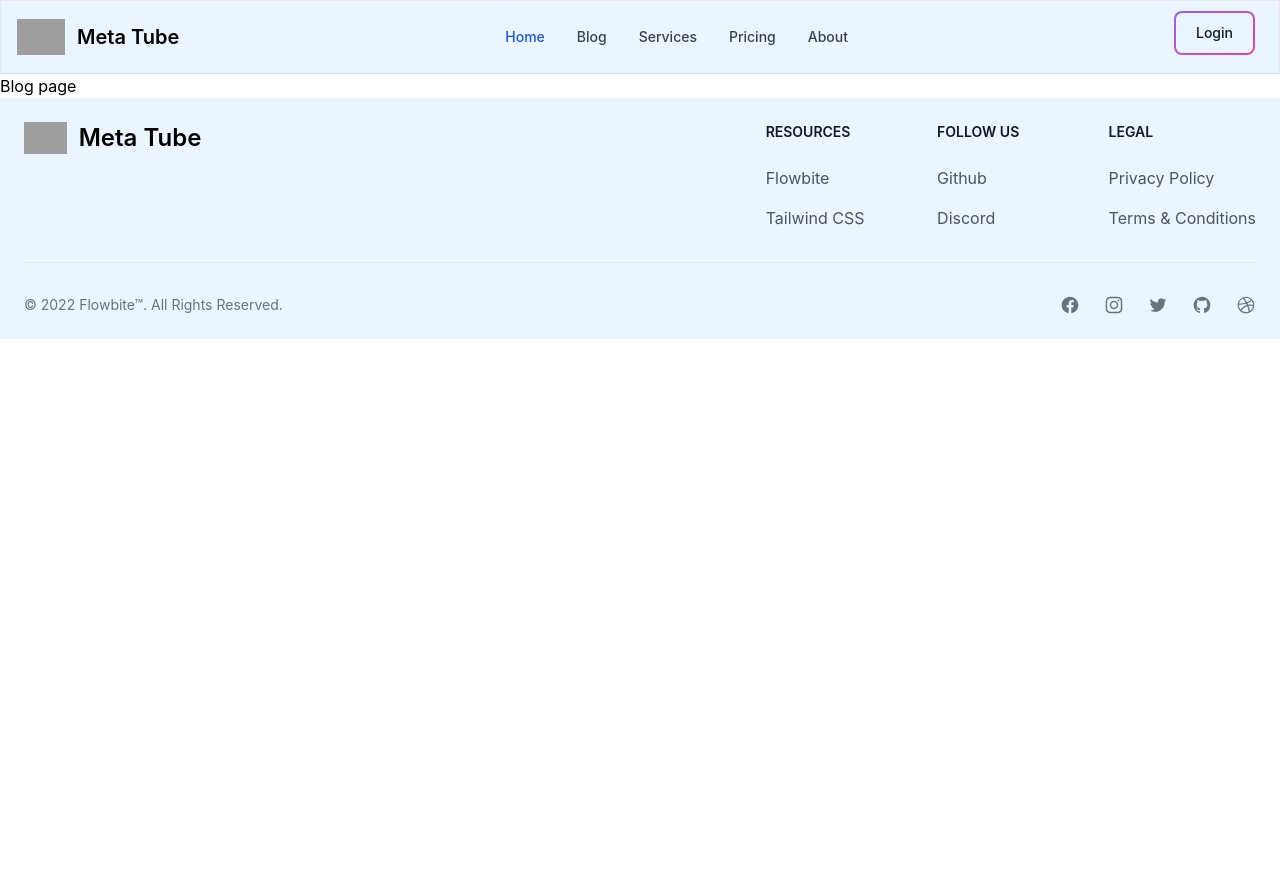
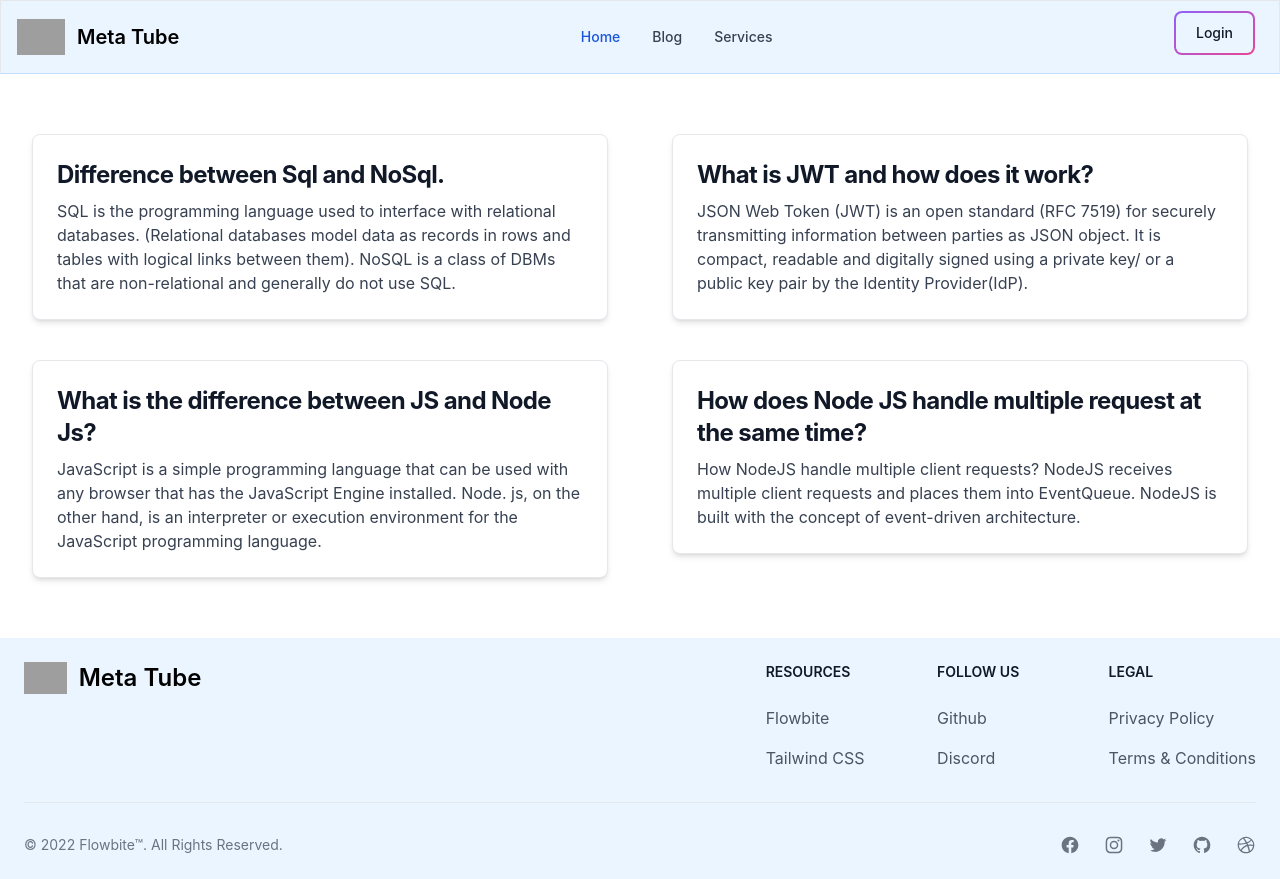
Before and after one commit to KawsarCoder/Meta-Tube-Client-Side, a React (Create React App) app: page /blog in a window 1280 px wide. Before the commit the page ends 800 px from the top, so only its background shows below. Built offline with nearby package versions, Linux system fonts and the light colour scheme; no server answers; grey boxes are pictures that could not be loaded.

Commit message:
dynamically title updated

```diff
--- a/src/AddService/AddService.js
+++ b/src/AddService/AddService.js
@@ -1,7 +1,9 @@
 import React, { useState } from "react";
+import useTitle from "../Hooks/useTitle";
 
 const AddService = () => {
   const [service, setService] = useState({});
+  useTitle("Add-service")
 
   const handleAddService = (event) => {
     event.preventDefault();
--- a/src/Blog/Blog.js
+++ b/src/Blog/Blog.js
@@ -1,9 +1,73 @@
 import React from "react";
+import useTitle from "../Hooks/useTitle";
 
 const Blog = () => {
+  useTitle("Blog")
   return (
-    <div>
-      <h1>Blog page</h1>
+    <div className="grid lg:grid-cols-2 justify-items-center my-10">
+      <div className="my-5">
+        <a
+          href="/blog"
+          class="block p-6 max-w-xl bg-white rounded-lg border border-gray-200 shadow-md hover:bg-gray-100 dark:bg-gray-800 dark:border-gray-700 dark:hover:bg-gray-700"
+        >
+          <h5 class="mb-2 text-2xl font-bold tracking-tight text-gray-900 dark:text-white">
+            Difference between Sql and NoSql.
+          </h5>
+          <p class="font-normal text-gray-700 dark:text-gray-400">
+            SQL is the programming language used to interface with relational
+            databases. (Relational databases model data as records in rows and
+            tables with logical links between them). NoSQL is a class of DBMs
+            that are non-relational and generally do not use SQL.
+          </p>
+        </a>
+      </div>
+      <div className="my-5">
+        <a
+          href="/blog"
+          class="block p-6 max-w-xl bg-white rounded-lg border border-gray-200 shadow-md hover:bg-gray-100 dark:bg-gray-800 dark:border-gray-700 dark:hover:bg-gray-700"
+        >
+          <h5 class="mb-2 text-2xl font-bold tracking-tight text-gray-900 dark:text-white">
+            What is JWT and how does it work?
+          </h5>
+          <p class="font-normal text-gray-700 dark:text-gray-400">
+            JSON Web Token (JWT) is an open standard (RFC 7519) for securely
+            transmitting information between parties as JSON object. It is
+            compact, readable and digitally signed using a private key/ or a
+            public key pair by the Identity Provider(IdP).
+          </p>
+        </a>
+      </div>
+      <div className="my-5">
+        <a
+          href="/blog"
+          class="block p-6 max-w-xl bg-white rounded-lg border border-gray-200 shadow-md hover:bg-gray-100 dark:bg-gray-800 dark:border-gray-700 dark:hover:bg-gray-700"
+        >
+          <h5 class="mb-2 text-2xl font-bold tracking-tight text-gray-900 dark:text-white">
+            What is the difference between JS and Node Js?
+          </h5>
+          <p class="font-normal text-gray-700 dark:text-gray-400">
+            JavaScript is a simple programming language that can be used with
+            any browser that has the JavaScript Engine installed. Node. js, on
+            the other hand, is an interpreter or execution environment for the
+            JavaScript programming language.
+          </p>
+        </a>
+      </div>
+      <div className="my-5">
+        <a
+          href="/blog"
+          class="block p-6 max-w-xl bg-white rounded-lg border border-gray-200 shadow-md hover:bg-gray-100 dark:bg-gray-800 dark:border-gray-700 dark:hover:bg-gray-700"
+        >
+          <h5 class="mb-2 text-2xl font-bold tracking-tight text-gray-900 dark:text-white">
+            How does Node JS handle multiple request at the same time?
+          </h5>
+          <p class="font-normal text-gray-700 dark:text-gray-400">
+            How NodeJS handle multiple client requests? NodeJS receives multiple
+            client requests and places them into EventQueue. NodeJS is built
+            with the concept of event-driven architecture.
+          </p>
+        </a>
+      </div>
     </div>
   );
 };
--- /dev/null
+++ b/src/Hooks/useTitle.js
@@ -0,0 +1,8 @@
+import { useEffect } from "react";
+
+const useTitle = (title) => {
+  useEffect(() => {
+    document.title = `${title} - Meta Tube`;
+  }, [title]);
+};
+export default useTitle;
--- a/src/Login/Login.js
+++ b/src/Login/Login.js
@@ -2,12 +2,14 @@ import React, { useContext, useState } from "react";
 import { GoogleAuthProvider } from "firebase/auth";
 import { AuthContext } from "../AuthProvider/AuthProvider";
 import { useNavigate, useLocation, Link } from "react-router-dom";
+import useTitle from "../Hooks/useTitle";
 
 const Login = () => {
   const [error, setError] = useState("");
   const navigate = useNavigate();
   const location = useLocation();
   const from = location.state?.from?.pathname || "/";
+  useTitle("Login")
 
   const { userLogin, signIn } = useContext(AuthContext);
 
--- a/src/Register/Register.js
+++ b/src/Register/Register.js
@@ -3,10 +3,12 @@ import { useContext } from "react";
 import { AuthContext } from "../AuthProvider/AuthProvider";
 import { useNavigate, Link } from "react-router-dom";
 import { useState } from "react";
+import useTitle from "../Hooks/useTitle";
 
 const Register = () => {
   const [error, setError] = useState("");
   const { createUser, updateLoginProfile } = useContext(AuthContext);
+  useTitle('Register')
 
   const navigate = useNavigate();
   const userSubmit = (event) => {
--- a/src/ReviewDetails/ReviewDetails.js
+++ b/src/ReviewDetails/ReviewDetails.js
@@ -1,10 +1,12 @@
 import React, { useContext, useEffect, useState } from "react";
 import { AuthContext } from "../AuthProvider/AuthProvider";
+import useTitle from "../Hooks/useTitle";
 import SingleReview from "./SingleReview/SingleReview";
 
 const ReviewDetails = () => {
   const { user, userLogOut } = useContext(AuthContext);
   const [reviews, setReviews] = useState([]);
+  useTitle("User-Reviews")
 
   useEffect(() => {
     fetch(`https://meta-tube-server.vercel.app/reviews?email=${user?.email}`, {
--- a/src/ServiceDetails/ServiceDetails.js
+++ b/src/ServiceDetails/ServiceDetails.js
@@ -5,9 +5,11 @@ import { PhotoProvider, PhotoView } from "react-photo-view";
 import "react-photo-view/dist/react-photo-view.css";
 import Reviews from "../Reviews/Reviews";
 import PublicReviews from "../PublicReviews/PublicReviews";
+import useTitle from "../Hooks/useTitle";
 
 const ServiceDetails = () => {
   const { title, _id, description, price, img } = useLoaderData();
+  useTitle("Service-Details");
 
   const [reviews, setReviews] = useState([]);
   useEffect(() => {
--- a/src/Services/Services.js
+++ b/src/Services/Services.js
@@ -1,9 +1,10 @@
 import React, { useEffect, useState } from "react";
 import Card from "../Card/Card";
+import useTitle from "../Hooks/useTitle";
 
 const Services = () => {
   const [services, setServices] = useState([]);
-
+  useTitle("services");
   useEffect(() => {
     fetch("https://meta-tube-server.vercel.app/services")
       .then((res) => res.json())
--- a/src/UpdateReview/UpdateReview.js
+++ b/src/UpdateReview/UpdateReview.js
@@ -1,9 +1,12 @@
 import React, { useState } from "react";
 import { useLoaderData } from "react-router-dom";
+import useTitle from "../Hooks/useTitle";
 
 const UpdateReview = () => {
   const currentReview = useLoaderData();
   const [reviews, setReviews] = useState(currentReview?.message);
+  useTitle("Update-Review");
+
   const handleUpdateReview = (event) => {
     event.preventDefault();
     fetch(`https://meta-tube-server.vercel.app/reviews/${currentReview?._id}`, {
--- a/src/layout/Header/Header.js
+++ b/src/layout/Header/Header.js
@@ -179,22 +179,6 @@ const Header = () => {
                   Services
                 </Link>
               </li>
-              <li>
-                <a
-                  href="/"
-                  className="block py-2 pr-4 pl-3 text-gray-700 rounded hover:bg-gray-100 md:hover:bg-transparent md:hover:text-blue-700 md:p-0 dark:text-gray-400 md:dark:hover:text-white dark:hover:bg-gray-700 dark:hover:text-white md:dark:hover:bg-transparent dark:border-gray-700"
-                >
-                  Pricing
-                </a>
-              </li>
-              <li>
-                <a
-                  href="/"
-                  className="block py-2 pr-4 pl-3 text-gray-700 rounded hover:bg-gray-100 md:hover:bg-transparent md:hover:text-blue-700 md:p-0 dark:text-gray-400 md:dark:hover:text-white dark:hover:bg-gray-700 dark:hover:text-white md:dark:hover:bg-transparent dark:border-gray-700"
-                >
-                  About
-                </a>
-              </li>
             </ul>
           </div>
         </div>
--- a/src/layout/Home/Home.js
+++ b/src/layout/Home/Home.js
@@ -1,5 +1,6 @@
 import React, { useEffect, useState } from "react";
 import { Link } from "react-router-dom";
+import useTitle from "../../Hooks/useTitle";
 import Card from "../../Card/Card";
 import Carousel from "./Carousel/Carousel";
 import Overview from "./Overview/Overview";
@@ -7,6 +8,7 @@ import Pricing from "./Pricing/Pricing";
 
 const Home = () => {
   const [services, setServices] = useState([]);
+  useTitle("Home");
   useEffect(() => {
     fetch("https://meta-tube-server.vercel.app/services")
       .then((res) => res.json())
```
